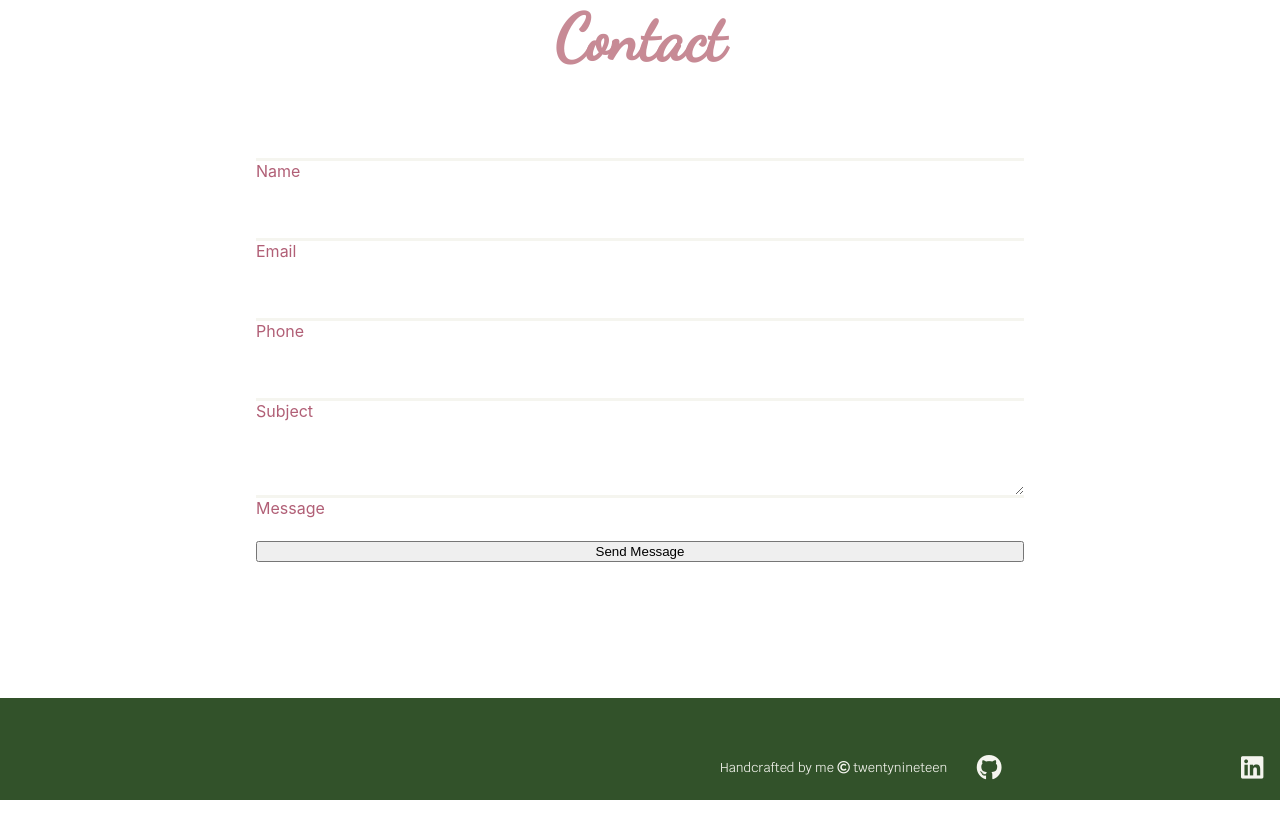
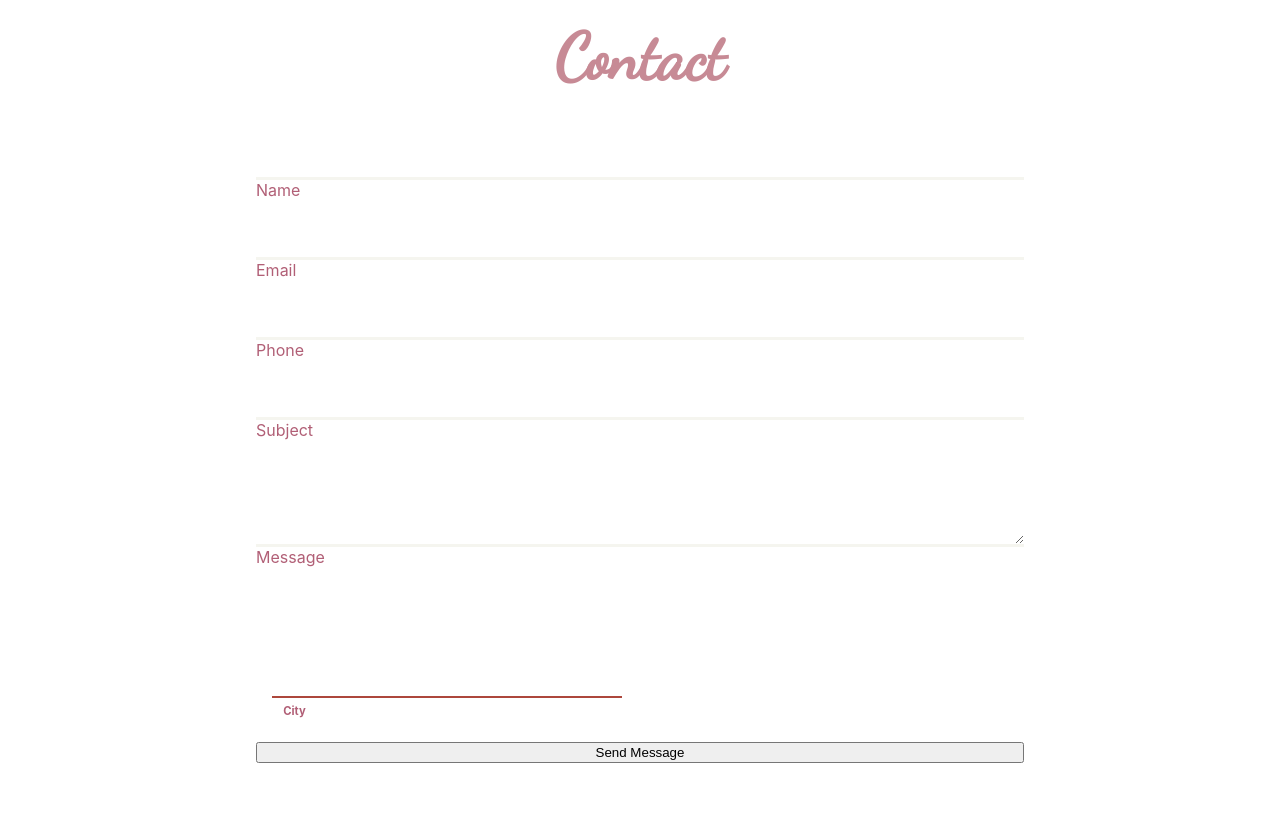
Before and after one commit to Naicah/Portfolio_v2, a React (Create React App) app: page /contact in a window 1280 px wide. Before the commit the page ends 800 px from the top, so only its background shows below. Built offline with nearby package versions, Linux system fonts and the light colour scheme; a web font is replaced by a local one.

Commit message:
Adds styling for input animation 'Yoko'

```diff
--- a/src/Components/Contact/Contact.js
+++ b/src/Components/Contact/Contact.js
@@ -33,7 +33,7 @@ class Contact extends Component {
               <input
                 onChange={e => this.setState({ email: e.target.value })}
                 name="email"
-                className="emailInput"
+                className="email"
                 type="email"
                 required
                 value={this.state.email}
@@ -45,7 +45,7 @@ class Contact extends Component {
               <input
                 onChange={e => this.setState({ phone: e.target.value })}
                 name="phone"
-                className="message-phone"
+                className="phone"
                 type="text"
                 value={this.state.phone}
               />
@@ -56,24 +56,37 @@ class Contact extends Component {
               <input
                 onChange={e => this.setState({ subject: e.target.value })}
                 name="subject"
-                className="message-subject"
+                className="subject"
                 type="text"
                 value={this.state.subject}
               />
               <label htmlFor="message-subject">Subject</label>
             </div>
 
-            <div>
+            <div className="messageContainer">
               <textarea
                 onChange={e => this.setState({ message: e.target.value })}
                 name="message"
-                className="message-input"
+                className="message"
                 type="text"
                 value={this.state.message}
                 required
               />
               <label htmlFor="message-input">Message</label>
             </div>
+
+            <span class="input input--minoru">
+              <input
+                class="input__field input__field--yoko"
+                type="text"
+                id="input-17"
+              />
+              <label class="input__label input__label--yoko" for="input-17">
+                <span class="input__label-content input__label-content--yoko">
+                  City
+                </span>
+              </label>
+            </span>
 
             <div className="button--container">
               <button type="submit" className="button button-primary">
@@ -82,7 +95,7 @@ class Contact extends Component {
             </div>
           </form>
         </div>
-        <Footer />
+        {/* <Footer /> */}
       </div>
     );
   }
--- a/src/Components/Contact/contact.css
+++ b/src/Components/Contact/contact.css
@@ -22,3 +22,154 @@
   border-bottom-style: solid;
   border-bottom-color: var(--color-light-1);
 }
+
+.contactForm .messageContainer {
+  height: 10em;
+}
+.contactForm .message {
+  height: 5em;
+}
+
+/* =========================== YOKO ================================= */
+/* https://tympanus.net/Development/TextInputEffects/index.html */
+
+.input {
+  position: relative;
+  z-index: 1;
+  display: inline-block;
+  margin: 1em;
+  max-width: 350px;
+  width: calc(100% - 2em);
+  vertical-align: top;
+}
+
+.input__field {
+  position: relative;
+  display: block;
+  float: right;
+  padding: 0.8em;
+  width: 60%;
+  border: none;
+  border-radius: 0;
+  background: #f0f0f0;
+  color: #aaa;
+  font-weight: bold;
+  font-family: "Helvetica Neue", Helvetica, Arial, sans-serif;
+  -webkit-appearance: none; /* for box shadows to show on iOS */
+}
+
+.input__field:focus {
+  outline: none;
+}
+
+.input__label {
+  display: inline-block;
+  float: right;
+  padding: 0 1em;
+  width: 40%;
+  color: #6a7989;
+  font-weight: bold;
+  font-size: 70.25%;
+  -webkit-font-smoothing: antialiased;
+  -moz-osx-font-smoothing: grayscale;
+  -webkit-touch-callout: none;
+  -webkit-user-select: none;
+  -khtml-user-select: none;
+  -moz-user-select: none;
+  -ms-user-select: none;
+  user-select: none;
+}
+
+.input__label-content {
+  position: relative;
+  display: block;
+  padding: 1.6em 0;
+  width: 100%;
+}
+
+.graphic {
+  position: absolute;
+  top: 0;
+  left: 0;
+  fill: none;
+}
+
+.icon {
+  color: #ddd;
+  font-size: 150%;
+}
+
+.input__field--yoko {
+  z-index: 10;
+  width: 100%;
+  background: transparent;
+  color: #f5f5f5;
+  opacity: 0;
+  -webkit-transition: opacity 0.3s;
+  transition: opacity 0.3s;
+}
+
+.input__label--yoko {
+  position: relative;
+  width: 100%;
+  color: #b04b40;
+  text-align: left;
+}
+
+.input__label--yoko::before {
+  content: "";
+  position: absolute;
+  bottom: 100%;
+  left: 0;
+  width: 100%;
+  height: 4em;
+  background: #c5564a;
+  -webkit-transform: perspective(1000px) rotate3d(1, 0, 0, 90deg);
+  transform: perspective(1000px) rotate3d(1, 0, 0, 90deg);
+  -webkit-transform-origin: 50% 100%;
+  transform-origin: 50% 100%;
+  -webkit-transition: -webkit-transform 0.3s;
+  transition: transform 0.3s;
+}
+
+.input__label--yoko::after {
+  content: "";
+  position: absolute;
+  top: 0;
+  left: 0;
+  width: 100%;
+  height: 0.25em;
+  background: #ad473c;
+  -webkit-transform-origin: 50% 0%;
+  transform-origin: 50% 0%;
+  -webkit-transition: -webkit-transform 0.3s;
+  transition: transform 0.3s;
+}
+
+.input__label-content--yoko {
+  padding: 0.75em 0;
+}
+
+.input__field--yoko:focus,
+.input--filled .input__field--yoko {
+  opacity: 1;
+  -webkit-transition-delay: 0.3s;
+  transition-delay: 0.3s;
+}
+
+.input__field--yoko:focus + .input__label--yoko::before,
+.input--filled .input__label--yoko::before {
+  -webkit-transform: perspective(1000px) rotate3d(1, 0, 0, 0deg);
+  transform: perspective(1000px) rotate3d(1, 0, 0, 0deg);
+}
+
+.input__field--yoko:focus + .input__label--yoko,
+.input--filled .input__label--yoko {
+  pointer-events: none;
+}
+
+.input__field--yoko:focus + .input__label--yoko::after,
+.input--filled .input__label--yoko::after {
+  -webkit-transform: perspective(1000px) rotate3d(1, 0, 0, -90deg);
+  transform: perspective(1000px) rotate3d(1, 0, 0, -90deg);
+}
--- a/src/index.css
+++ b/src/index.css
@@ -57,7 +57,7 @@ h1 {
   font-size: var(--font-size-xl);
   font-family: var(--font-stack-fancy);
   text-align: center;
-  margin-bottom: 0.3em;
+  margin: 0.3em auto;
 }
 
 h3 {
```
